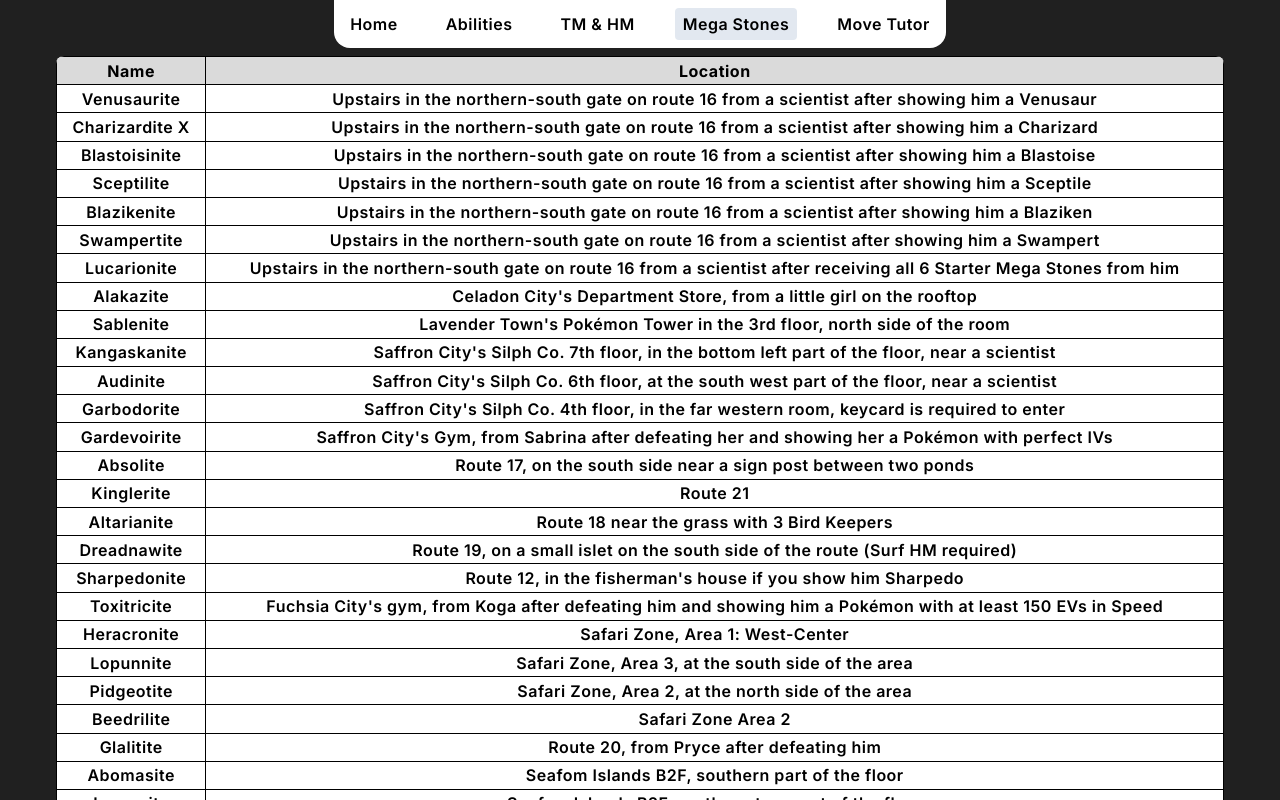
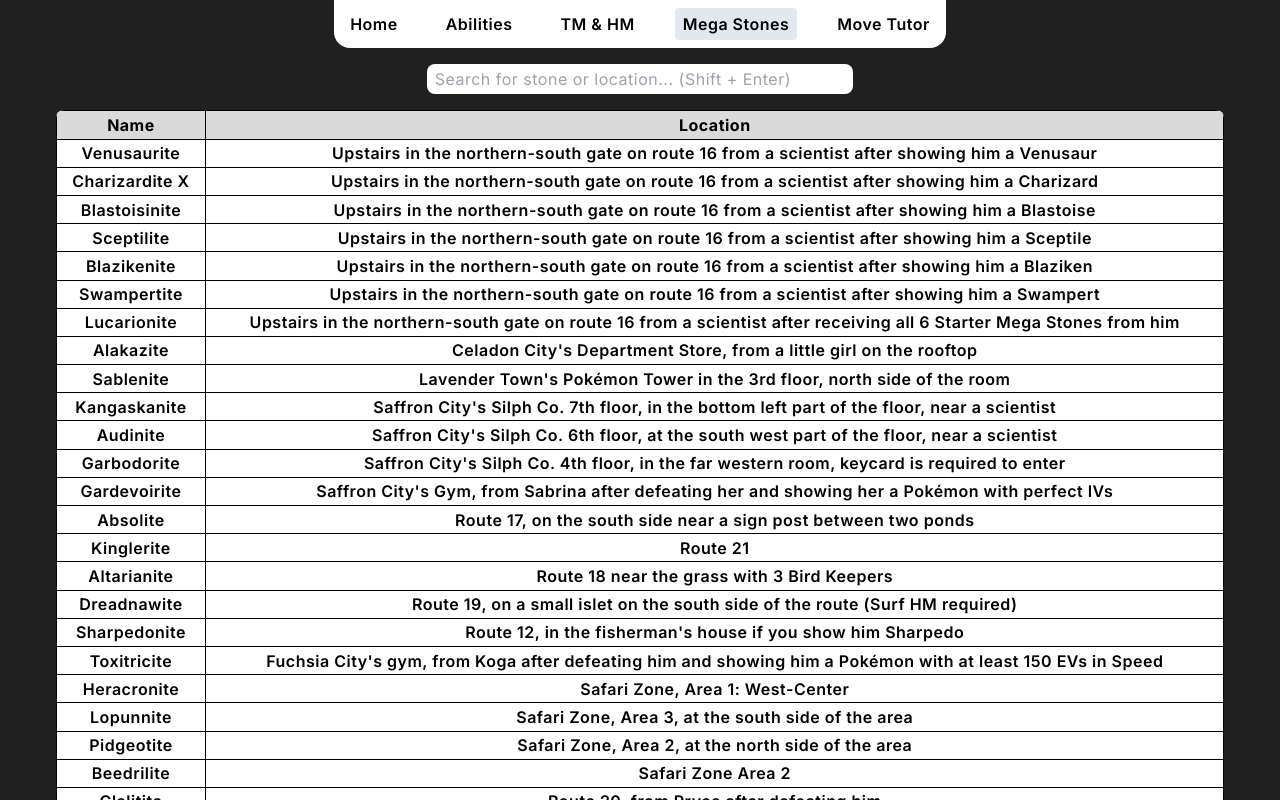
Before and after one commit to lukmanyahyab/radical-red-info, a Next.js app: page /mega-stones in a window 1280 px wide. Shown: the top 800 px of the page. Built offline with nearby package versions, Linux system fonts and the light colour scheme.

Commit message:
search feature for TM&HM, Mega Stone, and Move Tutor

```diff
--- a/app/abilities/page.tsx
+++ b/app/abilities/page.tsx
@@ -96,11 +96,6 @@
     }
   }
 
-  function handleSearch(e: React.ChangeEvent<HTMLInputElement>) {
-    const { value } = e.target;
-    setSearch(value);
-  }
-
   function findData(datalist: string[], keyword: string) {
     const rules = new RegExp(`${keyword}`, "i");
     return datalist.find((data) => data.match(rules));
@@ -112,8 +107,6 @@
     let data = name === "species" ? findData(species, value) : findData(abilities, value);
     setForm((prev) => ({ ...prev, [name]: data || prev[name as keyof FormState] }));
   }
-
-  const validSearch = search.replace(/[^a-z0-9\s]/gi, "");
 
   return (
     <>
@@ -163,14 +156,17 @@
         <DataList data={abilities} id="abilities" />
         <DataList data={species} id="species" />
       </Form>
-      <Search search={validSearch} handleSearch={handleSearch} />
+      <Search
+        search={search}
+        handleSearch={(e) => setSearch(e.target.value.replace(/[^a-z0-9\s]/gi, ""))}
+      />
       {rows.length ? (
         <Table>
           <TableRows
             rows={rows}
             handleDelete={handleDelete}
             handleEdit={handleEdit}
-            search={validSearch}
+            search={search}
           />
         </Table>
       ) : (
--- a/app/mega-stones/page.tsx
+++ b/app/mega-stones/page.tsx
@@ -1,8 +1,46 @@
+"use client";
+import { useState } from "react";
 import stones from "./data/stones";
 
 const MegaStones = () => {
+  const [search, setSearch] = useState("");
+
+  const rowsData = stones.filter((stone) => {
+    const keyword = new RegExp(search, "i");
+    return keyword.test(stone.name) || keyword.test(stone.location);
+  });
+
+  function getText(text: string) {
+    const parts = text.split(new RegExp(`(${search})`, "gi"));
     return (
-    <table className="border-collapse bg-white text-black rounded-lg overflow-hidden text-center m-auto min-w-[75%]">
+      <>
+        {parts.map((part, i) => {
+          const isHighlight = i % 2 === 1;
+          if (isHighlight)
+            return (
+              <span key={i} className="bg-yellow-300">
+                {part}
+              </span>
+            );
+          else return part;
+        })}
+      </>
+    );
+  }
+
+  return (
+    <>
+      <div className="my-4 flex justify-center">
+        <input
+          type="text"
+          value={search}
+          onChange={(e) => setSearch(e.target.value.replace(/[^a-z0-9\s]/gi, ""))}
+          placeholder="Search for stone or location... (Shift + Enter)"
+          className="w-1/3"
+          id="search"
+        />
+      </div>
+      <table className="border-collapse bg-white text-black rounded-lg overflow-hidden text-center m-auto">
         <thead>
           <tr>
             <th>Name</th>
@@ -10,14 +48,15 @@
           </tr>
         </thead>
         <tbody>
-        {stones.map((stone) => (
+          {rowsData.map((row) => (
             <tr>
-            <td>{stone.name}</td>
-            <td>{stone.location}</td>
+              <td>{getText(row.name)}</td>
+              <td>{getText(row.location)}</td>
             </tr>
           ))}
         </tbody>
       </table>
+    </>
   );
 };
 
--- a/app/tmhm/page.tsx
+++ b/app/tmhm/page.tsx
@@ -1,7 +1,44 @@
+"use client";
+import { useState } from "react";
 import tmhms from "./data/thmh";
 
 const TmHm = () => {
+  const [search, setSearch] = useState("");
+
+  const rowsData = tmhms.filter((tmhm) => {
+    const keyword = new RegExp(search, "i");
+    return keyword.test(tmhm.entries) || keyword.test(tmhm.name) || keyword.test(tmhm.location);
+  });
+
+  function getText(text: string) {
+    const parts = text.split(new RegExp(`(${search})`, "gi"));
     return (
+      <>
+        {parts.map((part, i) => {
+          const isHighlight = i % 2 === 1;
+          if (isHighlight)
+            return (
+              <span key={i} className="bg-yellow-300">
+                {part}
+              </span>
+            );
+          else return part;
+        })}
+      </>
+    );
+  }
+  return (
+    <>
+      <div className="my-4 flex justify-center">
+        <input
+          type="text"
+          value={search}
+          onChange={(e) => setSearch(e.target.value.replace(/[^a-z0-9\s]/gi, ""))}
+          placeholder="Search for TM or HM... (Shift + Enter)"
+          className="w-1/3"
+          id="search"
+        />
+      </div>
       <table className="border-collapse bg-white text-black rounded-lg overflow-hidden text-center m-auto min-w-[75%]">
         <thead>
           <tr>
@@ -11,15 +48,16 @@
           </tr>
         </thead>
         <tbody>
-        {tmhms.map((tmhm) => (
+          {rowsData.map((row) => (
             <tr>
-            <td>{tmhm.entries}</td>
-            <td>{tmhm.name}</td>
-            <td>{tmhm.location}</td>
+              <td>{getText(row.entries)}</td>
+              <td>{getText(row.name)}</td>
+              <td>{getText(row.location)}</td>
             </tr>
           ))}
         </tbody>
       </table>
+    </>
   );
 };
 
--- a/app/tutor/page.tsx
+++ b/app/tutor/page.tsx
@@ -1,27 +1,71 @@
+"use client";
+import { useState } from "react";
 import tutors from "./data/tutor";
 
 const Tutor = () => {
+  const [search, setSearch] = useState("");
+
+  const rowsData = tutors.filter((tutor) => {
+    const keyword = new RegExp(search, "i");
     return (
+      keyword.test(tutor.move) ||
+      keyword.test(tutor.from) ||
+      keyword.test(tutor.location) ||
+      keyword.test(tutor.price)
+    );
+  });
+
+  function getText(text: string) {
+    const parts = text.split(new RegExp(`(${search})`, "gi"));
+    return (
+      <>
+        {parts.map((part, i) => {
+          const isHighlight = i % 2 === 1;
+          if (isHighlight)
+            return (
+              <span key={i} className="bg-yellow-300">
+                {part}
+              </span>
+            );
+          else return part;
+        })}
+      </>
+    );
+  }
+
+  return (
+    <>
+      <div className="my-4 flex justify-center">
+        <input
+          type="text"
+          value={search}
+          onChange={(e) => setSearch(e.target.value.replace(/[^a-z0-9\s]/gi, ""))}
+          placeholder="Search for stone or location... (Shift + Enter)"
+          className="w-1/3"
+          id="search"
+        />
+      </div>
       <table className="border-collapse bg-white text-black rounded-lg overflow-hidden text-center m-auto min-w-[75%]">
         <thead>
           <tr>
+            <th>Move</th>
+            <th>From</th>
             <th>Location</th>
-          <th>From</th>
-          <th>Move</th>
             <th>Price</th>
           </tr>
         </thead>
         <tbody>
-        {tutors.map((tutor) => (
+          {rowsData.map((row) => (
             <tr>
-            <td>{tutor.location}</td>
-            <td>{tutor.from}</td>
-            <td>{tutor.move}</td>
-            <td>{tutor.price}</td>
+              <td>{getText(row.move)}</td>
+              <td>{getText(row.from)}</td>
+              <td>{getText(row.location)}</td>
+              <td>{getText(row.price)}</td>
             </tr>
           ))}
         </tbody>
       </table>
+    </>
   );
 };
 
```
Lines whose indentation alone changed are shown as unchanged.
